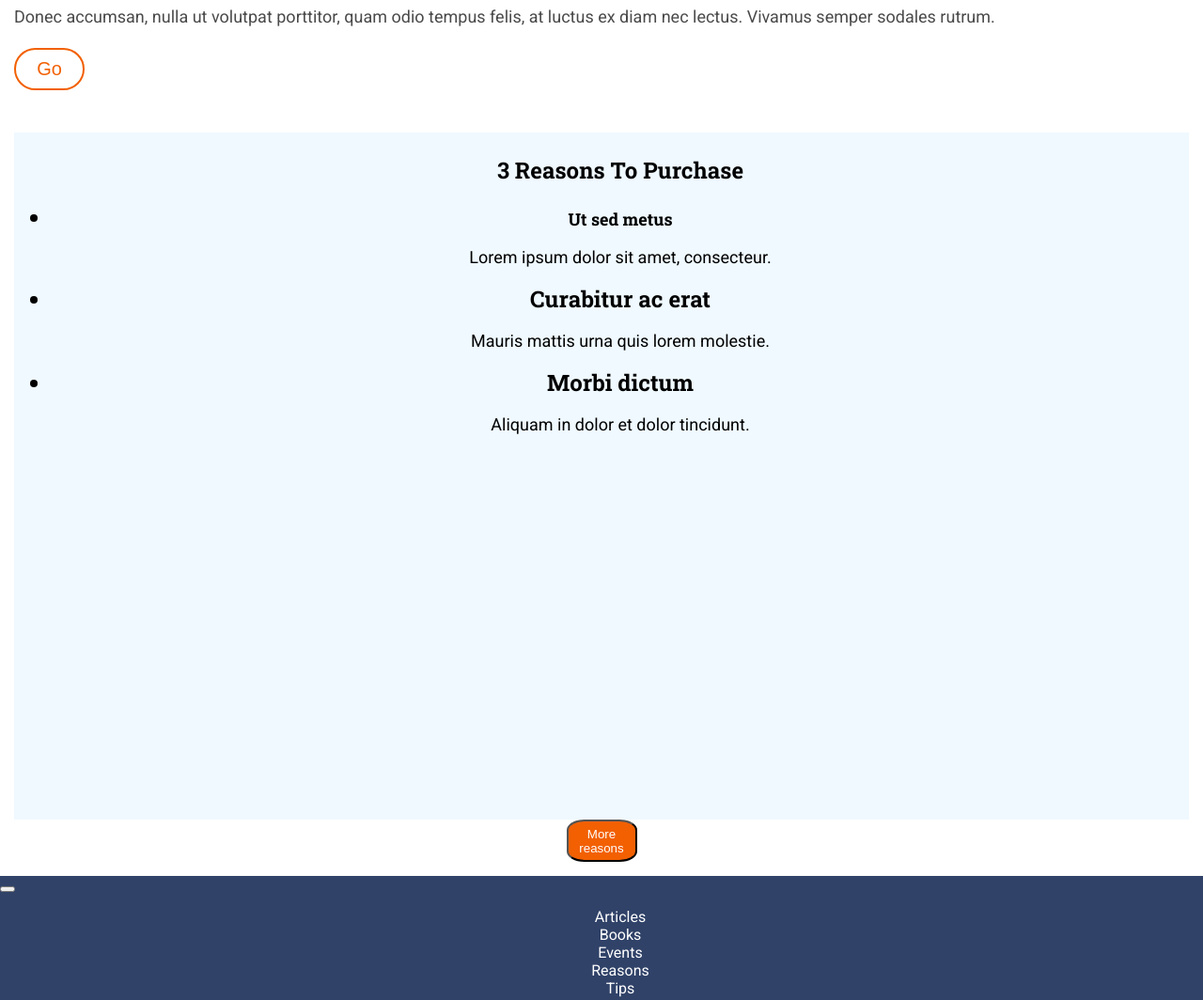
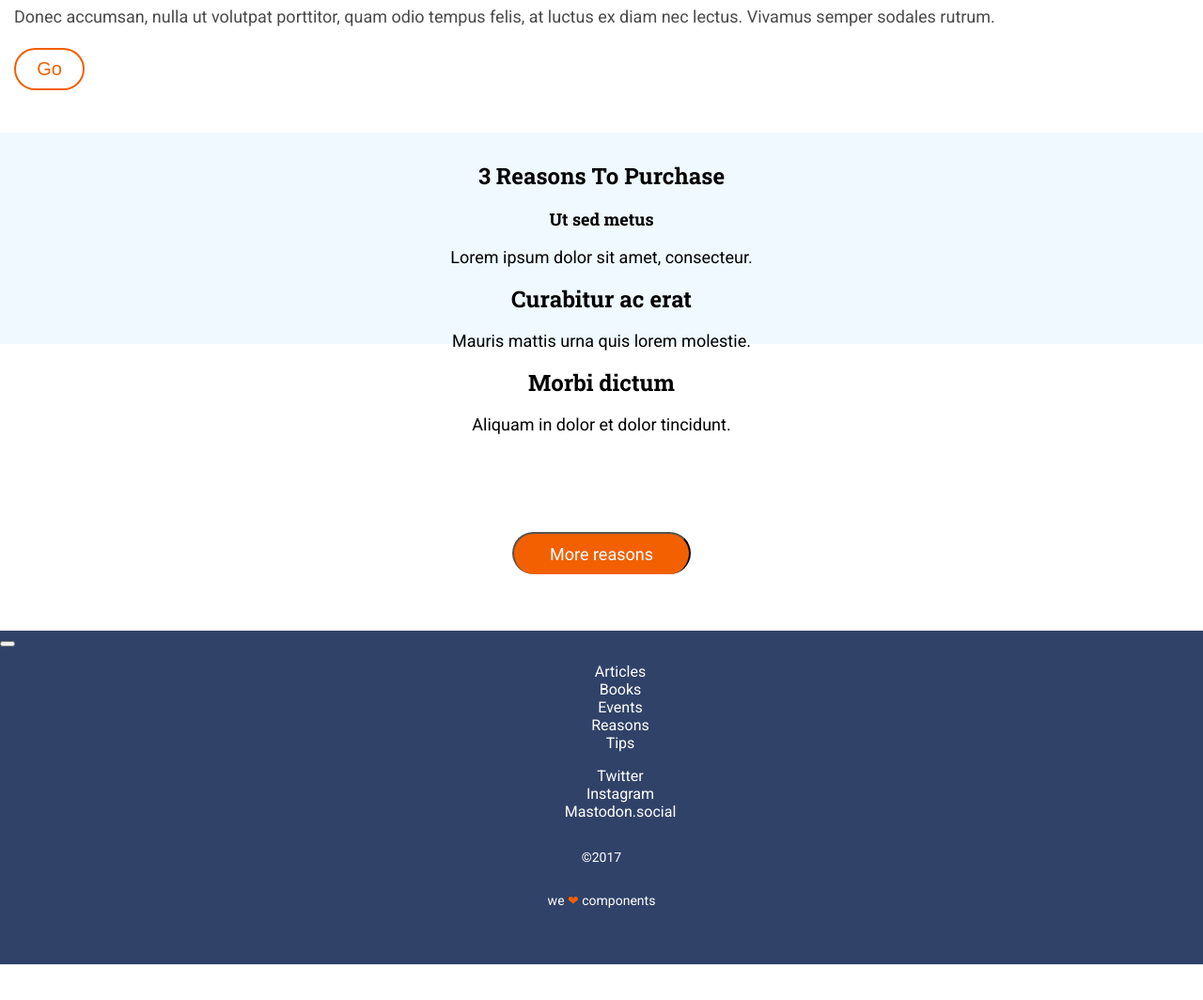
Before and after one commit to VictoriaDiro/f-m1-evaluacion-final-VictoriaDiro, a website: page public/index.html in a window 1280 px wide. Shown: the part 906-1970 px from the top of the page at 94% size. After the commit the page ends 1932 px from the top, so only its background shows below. Drawn offline with Linux system fonts and the light colour scheme.

Commit message:
fix main

```diff
--- a/_src/assets/scss/layout/_main.scss
+++ b/_src/assets/scss/layout/_main.scss
@@ -1,10 +1,11 @@
-.main__container {
-    padding: $padding-mobile;
+.page__main {
+    padding-bottom: 60px;
 }
 
 // Block Looking
 
 .main__block1 {
+    padding: $padding-mobile;
     padding-bottom: 45px;
 }
 
@@ -41,18 +42,23 @@
     text-transform: capitalize;
 }
 
+// Block Reasons
+
 .main__block2 {
-    margin: 0;
-    background-color: #eff9ff;
-    list-style: none;
+    padding-top: 30px;
     display: grid;
     grid-template-columns: 1fr;
     grid-template-rows: 1fr 1fr;
-    grid-template-areas: "subtitle" "text";
-    grid-gap: 5px;
+    grid-template-areas: "title" "subtitle" text;
+    grid-gap: 45px;
+    background-color: #eff9ff;
 }
 
 .main__block2-title1 {
+    margin: 0;
+    padding: 0 0 45px 0;
+    height: 30px;
+    list-style: none;
     font-family: $font-family-primary;
     font-size: $font-size-xl;
     text-align: center;
@@ -62,7 +68,9 @@
     font-family: $font-family-primary;
     font-size: $font-size-m;
     grid-column: span 1;
+    grid-row: span 1;
     text-align: center;
+    padding: 0 70px 0 70px;
 }
 
 .text {
@@ -70,16 +78,26 @@
     font-size: $font-size-m;
     grid-column: span 1;
     text-align: center;
+    padding: 0 70px 0 70px;
 }
+
+// Button Reasons
 
 .button__reasons-container {
     display: flex;
     justify-content: center;
+    align-items: center;
+    padding-top: 200px;
 }
 .main__button-reasons {
-    width: 75px;
+    width: 190px;
     height: 45px;
-    border-radius: 25%;
+    margin: 0;
+    padding: 0;
+    border-radius: 70px;
+    border-bottom: none;
     background-color: $color-orange;
     color: $color-white;
+    font-family: $font-family-secondary;
+    font-size: $font-size-m;
 }
--- a/public/index.html
+++ b/public/index.html
@@ -49,7 +49,7 @@
                         <button class="main__button-go">go</button>
                     </div>
                     <div class="main__block2">
-                        <ul class="main__block2-title1">3 Reasons To Purchase
+                        <ul class="main__block2-title1 title">3 Reasons To Purchase
                             <li>
                                  <h3 class="main__block2-subtitle1 subtitle">Ut sed metus</h3>
 
```
Also changed, not shown: _src/templates/partials/_main.html (+5 -6 lines), public/assets/css/main.css, 1 other file.
